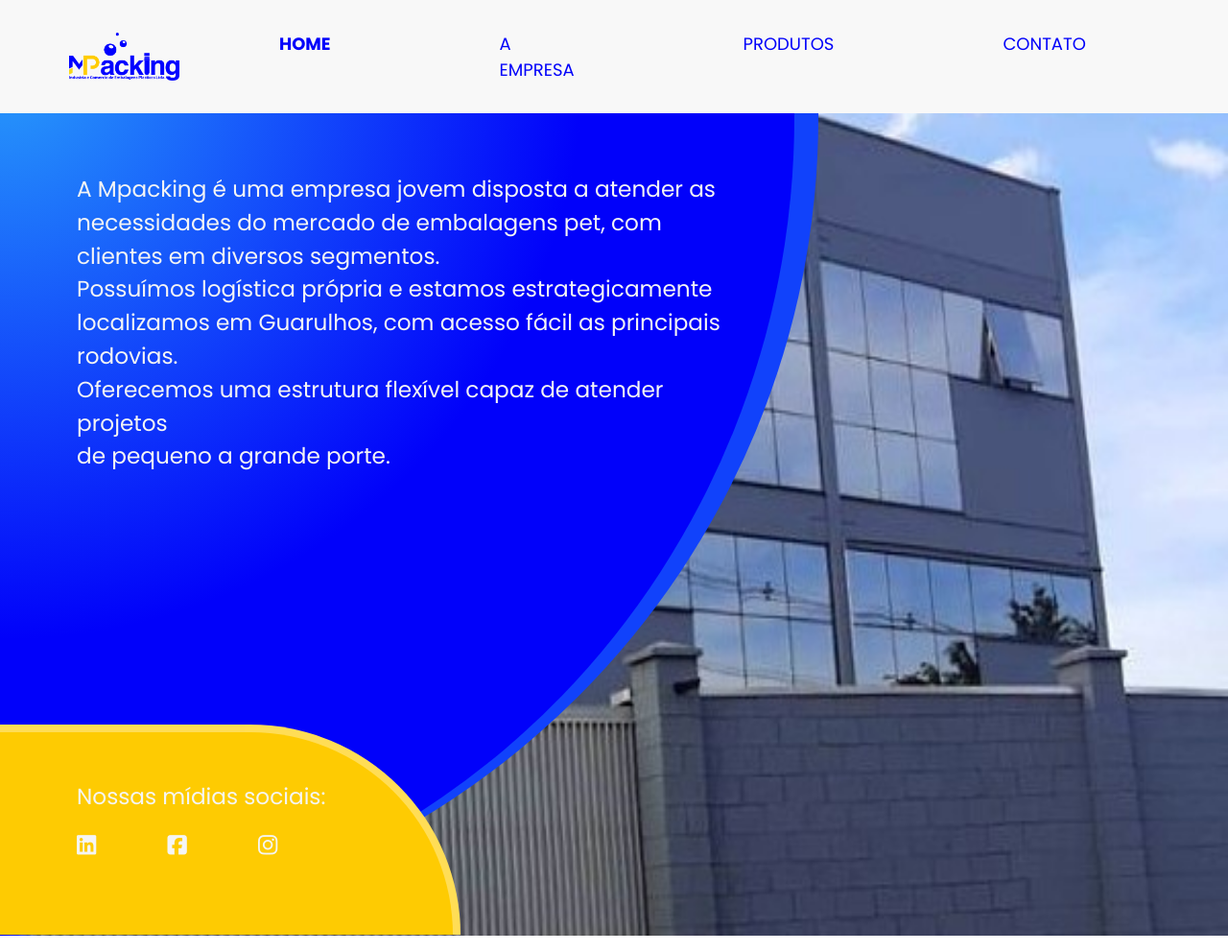
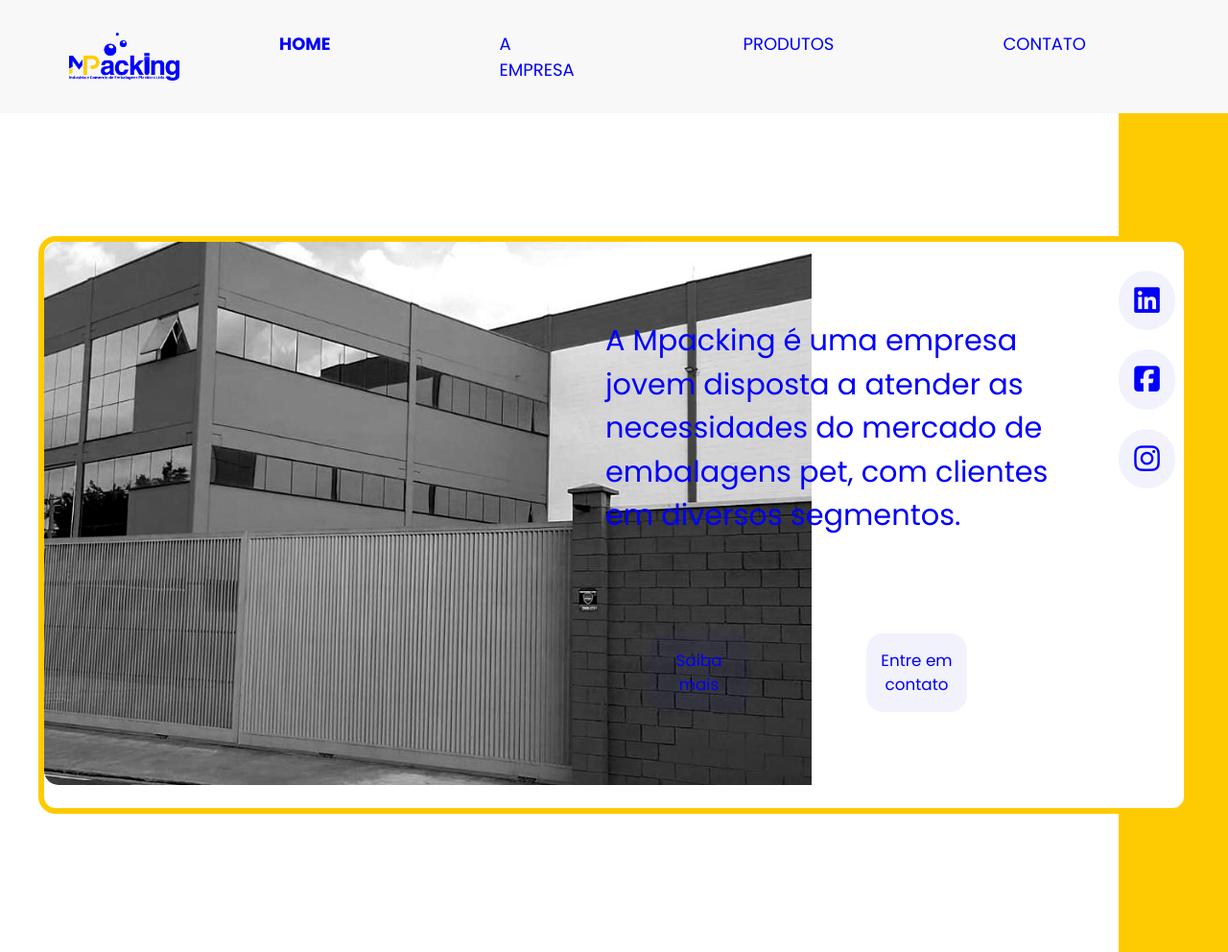
Before and after one commit to elizbethsandri/Mpacking, a website: page index.html in a window 1280 px wide. Shown: the whole page at 96% size. Drawn offline with nearby package versions, Linux system fonts and the light colour scheme.

Commit message:
Changed home page hero

```diff
--- a/css/index.css
+++ b/css/index.css
@@ -1,9 +1,10 @@
 @import url('https://fonts.googleapis.com/css2?family=Montserrat:ital,wght@0,100;0,200;0,300;0,400;0,500;0,600;0,700;1,300;1,400;1,500;1,600;1,700&family=Poppins:ital,wght@0,100;0,200;0,400;0,700;1,200;1,300;1,400&family=Source+Code+Pro:wght@400;500&display=swap');
 
 body {
-    max-width: 3000px;
-    height: fit-content;
     margin: 0 auto;
+    max-width: fit-content;
+    background: linear-gradient(90deg, white 91.1%, #fecb02 91.1%);
+    background-repeat: no-repeat;
 }
 
 :root {
@@ -15,58 +16,75 @@ body {
     --text: rgb(33, 37, 41);
 }
 
-.home-hero {
-    background-image: url("/images/company3.jpg");
-    background-repeat: no-repeat;
-    background-position: right;
-    background-size: 1600px 975px;
+.home-page {
+    padding-top: 100px;
 }
 
-.intro {
-    width: 1800px;
-    height: 975px;
-    background-color: #0101fa;
-    background-repeat: no-repeat;
-    background-image: radial-gradient( circle 550px at 0.4% 6.3%, rgba(37,145,251,0.98) 11%, #0101fa 110%);
-    border-right: 25px rgba(37, 144, 251, 0.456) solid;
-    border-top-right-radius: -0;
-    border-bottom-right-radius: 2000px;
-    padding-top: 180px;
-    position: relative;
+.inside-wrapper section {
+    margin: 146px 40px;
+    background-color: rgb(255, 255, 255);
+    border: #fecb02 6px solid;
+    border-radius: 18px;
+    display: flex;
+    justify-content: center;
 }
 
-.intro-text {
-    max-width: 1200px;
-    font-size: 1.45em;
-    color: whitesmoke;
-    font-family: var(--heading-font-family);
-    font-weight: 400;
-    padding: 0px 50px 90px 80px;
+.fabrica {
+    margin: 0px;
+    width: 800px;
+    padding: 0;
+    border-top-left-radius: 15px;
+    border-bottom-left-radius: 15px;
 }
 
-.hero-partition {
-    background-color: var(--secondary-color);
-    border-right: #ffea9692 8px solid;
-    border-top: #ffea9692 8px solid;
-    height: 219px;
-    width: 480px;
-    padding: 50px 0 0;
-    position: absolute;
-    top: 755px;
-    border-top-right-radius: 2000px;
-    border-bottom-right-radius: -900px;
+.intro-text p {
+    color: #0101fa;
+    font-size: 1.90em;
+    font-family: var(--heading-font-family);
+    font-weight: 500;
+    margin: 80px 0px 0px 80px;
 }
 
-.hero-partition p {
+.options {
+    margin: 100px 80px;
+    padding: 0 auto;
+}
+
+.options a {
+    text-decoration: none;
+    color: #0101fa;
+    font-size: 1.05em;
     font-family: var(--heading-font-family);
-    font-weight: 500;
+    background-color: #0b08d70d;
+    border-radius: 18px;
+    margin: 0px 45px;
+    padding: 15px 6px;
+    display: flex;
+    justify-content: space-evenly;
+}
+
+.social section {
+    margin: 0;
+    display: grid;
+    border: none;
+    padding-top: 20px;
+    align-content: start;
+}
+
+.social i {
+    margin: 10px 0px;
+    padding: 16px 16px;
+    background-color: #0b08d70d;
+    border-radius: 50px;
+    text-transform: 0.7s all ease-in-out;
 }
 
 .icon-link {
-    color: whitesmoke;
-    text-transform: 0.5 all ease-in-out;
+    font-size: 1.90em;
+    color: var(--primary-color);
 }
 
-.icon-link:hover {
+.social i:hover, .options a:hover {
+    background-color: #fecc0227;
     color: var(--primary-color);
 }
--- a/index.html
+++ b/index.html
@@ -47,43 +47,66 @@
       </div>
     </nav>
 
-    <div class="home-hero">
+    <div class="home-page">
       <div class="container-fluid p-0">
-            <div class="intro col-8">
-                <p class="intro-text">
+        <div class="inside-wrapper">
+          <section>
+            <div class="row">
+              <div class="col-5" style="
+              padding-left: 12px;
+              padding-right: 0px;">
+                  <img class="fabrica" src="/images/fabrica-2.jpg" alt="">
+              </div>
+              <div class="intro-content col-6">
+                <div class="intro-text">
+                    <p>
                       A Mpacking é uma empresa jovem disposta a atender as necessidades do mercado de embalagens pet, com clientes em diversos segmentos. <br/>
-                        Possuímos logística própria e estamos estrategicamente localizamos em Guarulhos, com acesso fácil as principais rodovias. <br/>
-                        Oferecemos uma estrutura flexível capaz de atender projetos<br/> de pequeno a grande porte.
                     </p>
-      <div class="hero-partition d-flex">
-        <div class="social-media">
-            <div class="intro-text">
-                    <p class="">
-                        Nossas mídias sociais:
-                    </p>
-                <div class="row">
-                     <div class="col">
+                </div>
+                <div class="options">
+                  <div class="row p-0">
+                    <div class="saiba-mais col me-1">
+                      <a href="/empresa.html" class="btn btn-branding">Saiba mais
+                      </a>
+                    </div>
+                    <div class="contato col ms-1">
+                      <a href="/contato.html" class="btn btn-branding">Entre em contato
+                      </a>
+                    </div>
+                  </div>
+                </div>
+              </div>
+              <div class="col-1">
+                <div class="social">
+                  <section>
+                    <div class="col-4">
                        <a href="https://www.linkedin.com/" title="Linkedin" class="icon-link">
                        <i class="icon fa-brands fa-linkedin"></i>
                        </a>
                    </div>
                    <div class="col">
                        <a href="/" title="Facebook" class="icon-link">
-                        <i class="fa-brands fa-square-facebook"></i></a>
+                       <i class="fa-brands fa-square-facebook"></i>
+                      </a>
                    </div>
                    <div class="col">
                        <a href="/" title="Instagram" class="icon-link">
                        <i class="social-icon-white fa fa-instagram"></i>
                        </a>
                    </div>
+                  </section>
                 </div>
               </div>
+            </div>
+          </section>
+        </div>
+        <div class="">
+          <section></section>
         </div>
       </div>
     </div>
 
-    </div>
-    </div>
+
 
 
 <script src="https://cdn.jsdelivr.net/npm/bootstrap@5.2.3/dist/js/bootstrap.bundle.min.js" integrity="sha384-kenU1KFdBIe4zVF0s0G1M5b4hcpxyD9F7jL+jjXkk+Q2h455rYXK/7HAuoJl+0I4" crossorigin="anonymous">
```
Lines whose indentation alone changed are shown as unchanged.
